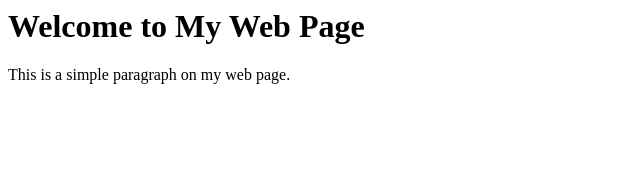
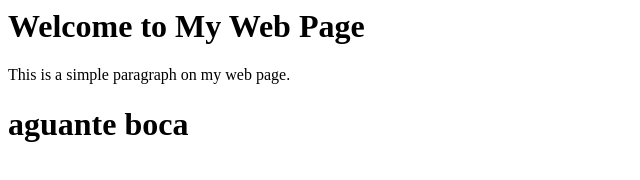
Before and after one commit to Manu-Geo/Tarea-grupal-15-4-Zanella-Marco-Matias, a plain HTML site: page index.html in a window 1280 px wide. Shown: the whole page, without its empty margins (0-640 px from the left). Drawn offline with Linux system fonts and the light colour scheme.

Commit message:
segundo intento

```diff
--- a/index.html
+++ b/index.html
@@ -9,3 +9,4 @@
     <p>This is a simple paragraph on my web page.</p>
 </body>
 </html>
+<h1>aguante boca</h1>
```
